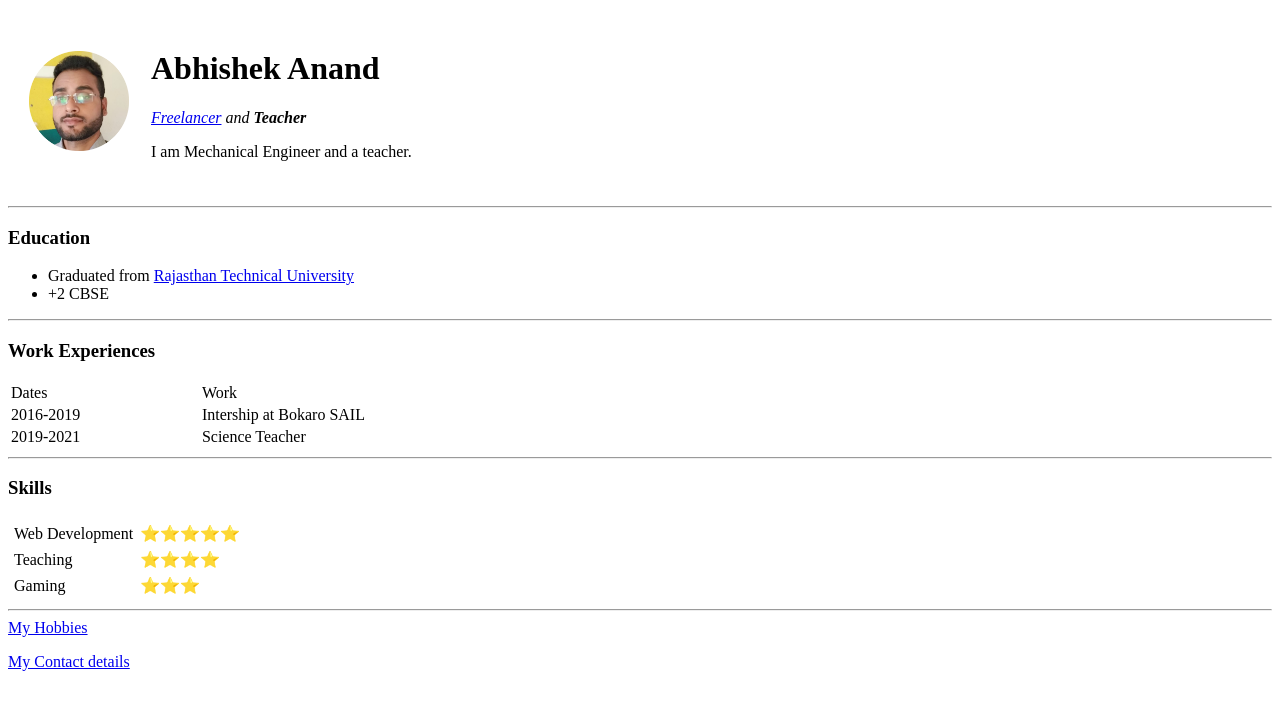
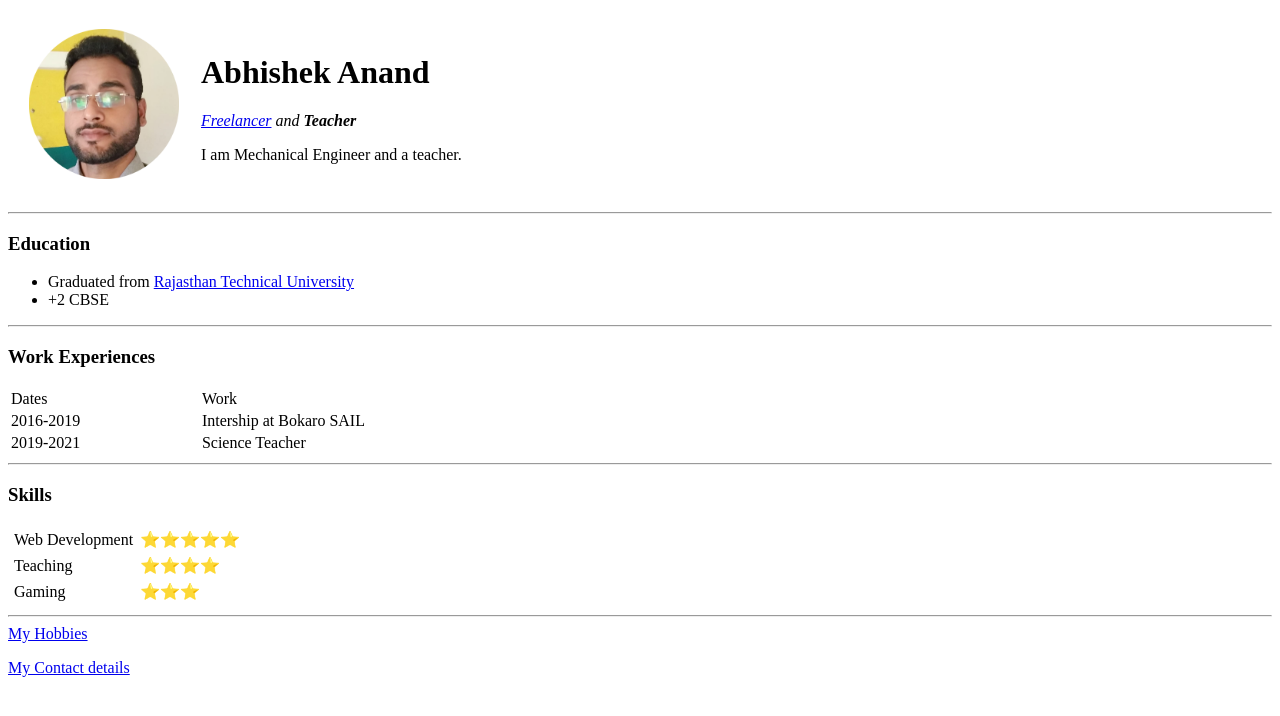
Before and after one commit to abhime304/cv, a plain HTML site: page index.html in a window 1280 px wide. Drawn offline with Linux system fonts and the light colour scheme.

Commit message:
Update index.html

```diff
--- a/index.html
+++ b/index.html
@@ -8,7 +8,7 @@
 <body>
   <table cellspacing="20">
     <tr>
-      <td><img src="abhi.png" alt="my profile picture" width="100" height="100" /></td>
+      <td><img src="abhi.png" alt="my profile picture" width="150" height="150" /></td>
       <td>
         <h1>Abhishek Anand</h1>
         <p><em><a href="https://www.freelancer.com/">Freelancer</a> and <strong>Teacher</strong></em></p>
```
